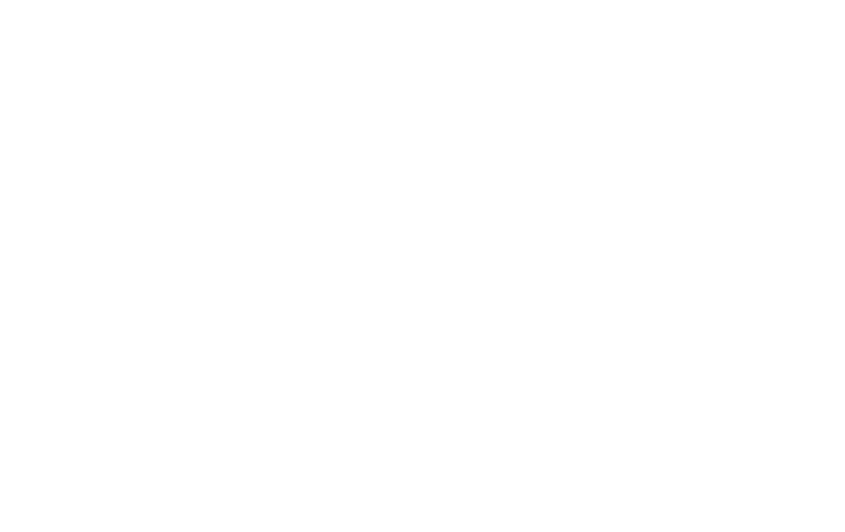
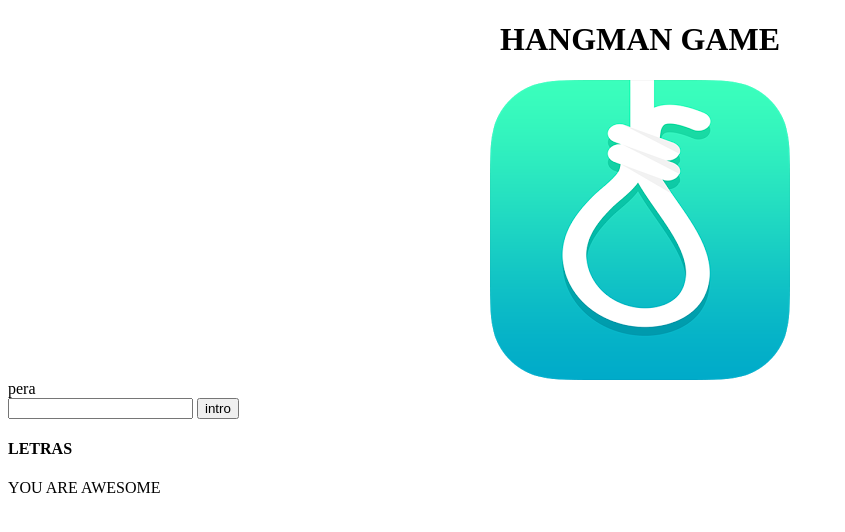
Before and after one commit to Aida07/Hangman-, a plain HTML site: page index.html in a window 1280 px wide. Shown: the whole page, without its empty margins (0-845 px from the left). Drawn offline with nearby package versions, Linux system fonts and the light colour scheme.

Commit message:
second change

```diff
--- a/hangman.js
+++ b/hangman.js
@@ -0,0 +1,18 @@
+
+var fruits = ["pera","manzana","melocoton","sandia"];
+
+function showFirstFruit () {
+document.getElementById('word').innerHTML = fruits[0];
+}
+showFirstFruit ();
+
+function sameInputShow () {
+	var equal = document.getElementById('text').value
+	if (equal = fruits[1]) {
+		document.getElementById('letras').innerHTML = "YOU ARE AWESOME"
+	} else {
+		document.getElementById('letras').innerHTML = "YOU ARE wrong!!"
+	}
+};
+
+sameInputShow ();
--- a/index.html
+++ b/index.html
@@ -4,8 +4,31 @@
 	<meta charset="UTF-8">
 	<title>HangMan | Ai </title>
 	<link rel="shortcut icon" href="hangman.png">
+	<link rel="stylesheet" type="text/css" href="styles.css">
 </head>
 <body>
+	<h1>HANGMAN GAME</h1>
+	<img src="gallow.png">
 
+	<div id="word"></div>
+
+	<div class="game">
+
+		<div class="player"></div>
+	<input id="text" type="text" name="letter"> <!--document.getElementByName('letter').value; Transformar las letras siempre en mayúscula-->
+
+ 	<input id="intro" type="button" value="intro" name="intro">
+
+ 	<div class="info">
+        <h4 class="text-center">LETRAS</h4>
+            <div id="letras"></div>
+    </div>
+
+	</div>
+
+
+
+	<script src="https://code.jquery.com/jquery-2.2.3.min.js"></script>
+	<script src="hangman.js"></script>
 </body>
 </html>
--- a/styles.css
+++ b/styles.css
@@ -0,0 +1,8 @@
+h1 {
+	text-align: center;
+}
+
+img {
+	margin: 0 auto;
+    display: inherit;
+}
```
Also changed, not shown: gallow.png (added).
